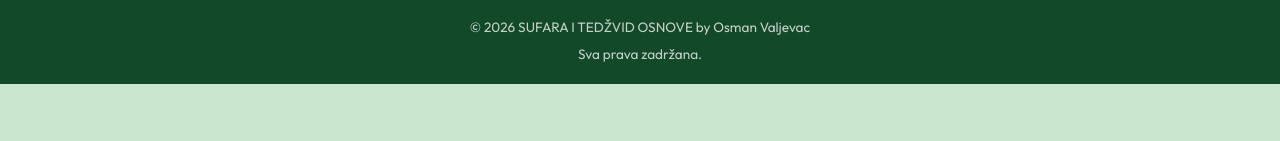
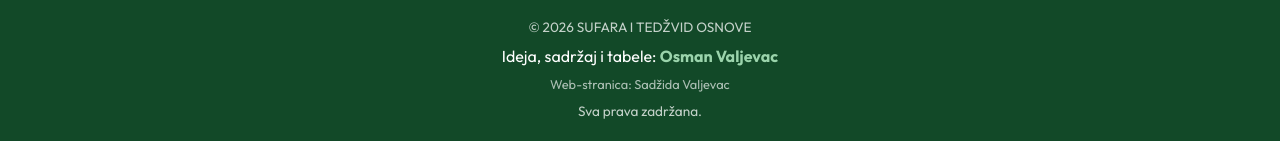
Before and after one commit to abdurahmanadilovic/sufarabosna, a plain HTML site: page zbirna-tabela.html in a window 1280 px wide. Shown: the part 1434-1575 px from the top of the page. Before the commit the page ends 1518 px from the top, so only its background shows below. Drawn offline with nearby package versions, Linux system fonts and the light colour scheme; files that its build step writes are made by us from their sources.

Commit message:
corners and rights

```diff
--- a/public/css/components.css
+++ b/public/css/components.css
@@ -65,7 +65,6 @@
     display: block;
     width: 100%;
     background: #fff;
-    border-radius: 10px;
     box-shadow: 0 8px 28px rgba(35, 25, 15, 0.22);
 }
 
@@ -91,7 +90,3 @@
     padding-left: 0;
     padding-right: 0;
 }
-
-.table-page-full .table-image {
-    border-radius: 0;
-}
--- a/public/css/footer.css
+++ b/public/css/footer.css
@@ -243,3 +243,18 @@
         justify-content: center;
     }
 }
+
+/* Authorship lines in the footer */
+.footer-bottom .footer-author {
+    color: #ffffff;
+    font-size: 1rem;
+}
+
+.footer-bottom .footer-author strong {
+    color: var(--color-green);
+}
+
+.footer-bottom .footer-credit {
+    color: rgba(255, 255, 255, 0.65);
+    font-size: 0.8rem;
+}
--- a/public/partials/footer.html
+++ b/public/partials/footer.html
@@ -55,7 +55,15 @@
         <div class="footer-bottom text-center">
             <p class="mb-1">
                 &copy; <span data-current-year>2026</span>
-                SUFARA I TEDŽVID OSNOVE by Osman Valjevac
+                SUFARA I TEDŽVID OSNOVE
+            </p>
+
+            <p class="footer-author mb-1">
+                Ideja, sadržaj i tabele: <strong>Osman Valjevac</strong>
+            </p>
+
+            <p class="footer-credit mb-1">
+                Web-stranica: Sadžida Valjevac
             </p>
 
             <p class="footer-small mb-0">
```
